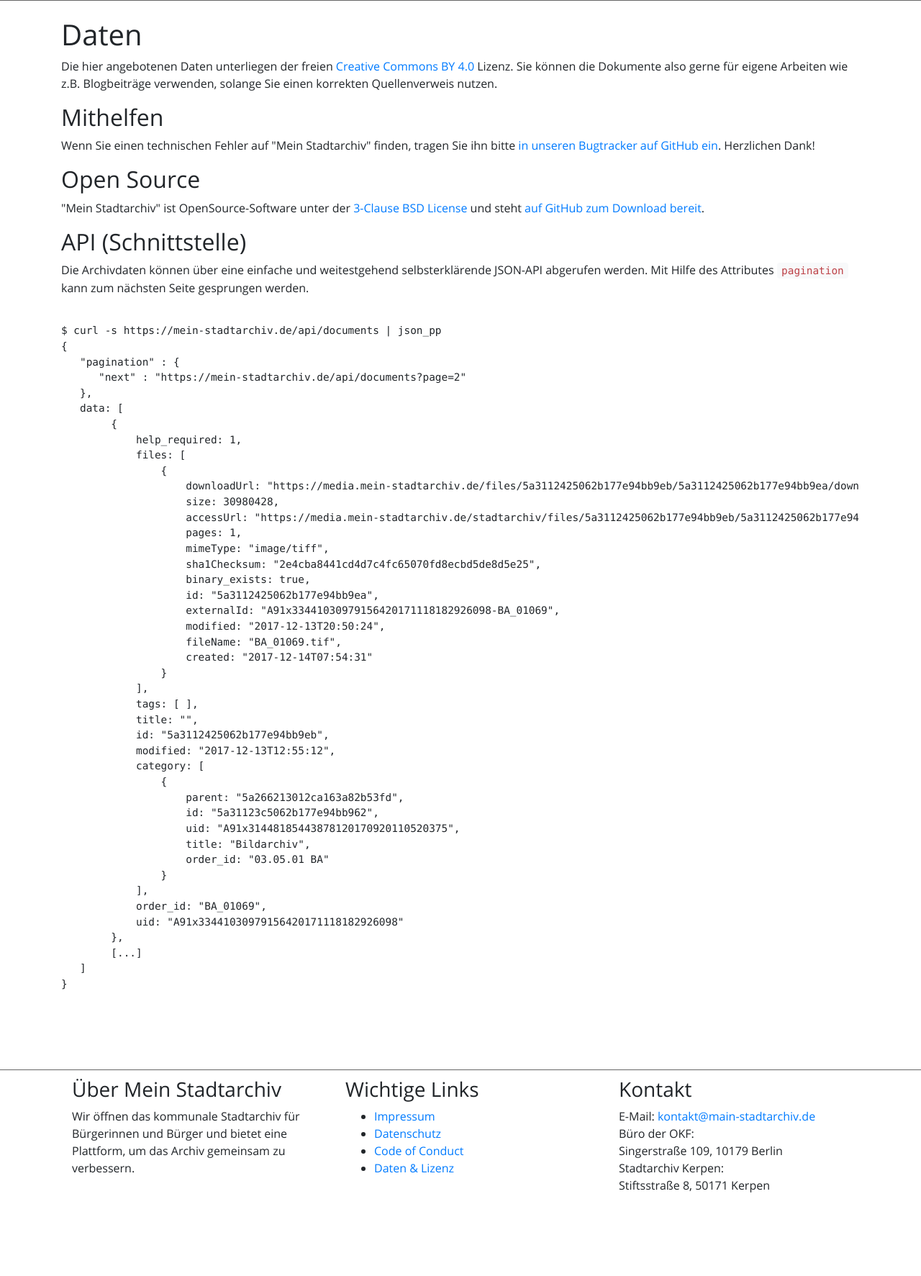
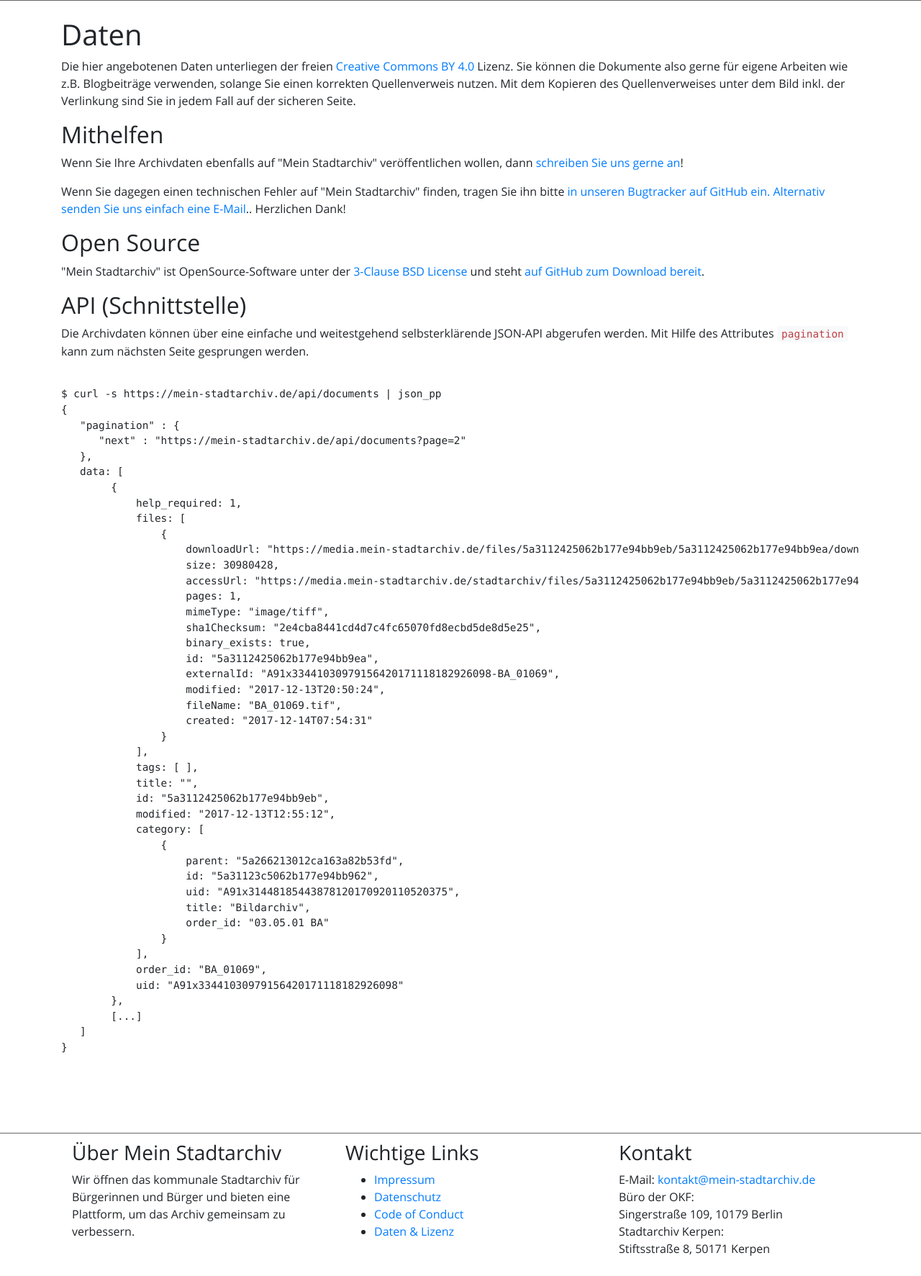
Before and after one commit to okfde/mein-stadtarchiv, a Python web app: template webapp/frontend/templates/daten.html in a window 1280 px wide. Shown: the part 56-1829 px from the top of the page at 72% size. Before the commit the page ends 1713 px from the top, so only its background shows below. Run offline with Jinja, Linux system fonts and the light colour scheme; the template is opened without the code that fills it, so the values that code supplies are empty; some libraries are stand-ins or nearby versions.

Commit message:
Diverse Text-Verbesserungen

```diff
--- a/assets/js/webapp.js
+++ b/assets/js/webapp.js
@@ -434,7 +434,7 @@
     if (document.title)
         html += '<h2><a href="/document/' + document.id + '">' + document.title.replace('<', '&lt;').replace('>', '&gt;') + '</a></h2>';
     else
-        html += '<h2><a href="/document/' + document.id + '">Namenloses Dokument</a></h2>';
+        html += '<h2><a href="/document/' + document.id + '">Unbekannte Darstellung</a></h2>';
 
     meta = [];
     if (document.date) {
@@ -466,7 +466,7 @@
     html += '</div>';
     if (document.files) {
         if (document.files.length) {
-            html += '<div class="search-item-image"><img src="' + stadtarchiv_config.media_url + '/thumbnails/' + document.id + '/' + document.files[0].id + '/150/1.jpg"></div>';
+            html += '<div class="search-item-image"><a href="/document/' + document.id + '"><img src="' + stadtarchiv_config.media_url + '/thumbnails/' + document.id + '/' + document.files[0].id + '/150/1.jpg"></a></div>';
         }
     }
     html += '</li>';
--- a/assets/sass/webapp.scss
+++ b/assets/sass/webapp.scss
@@ -398,36 +398,15 @@
   max-height: 330px;
 }
 
-/* slider based content *//*
-#title, #details {
+.orientation-right {
+  text-align: right;
+}
+
+.orientation-center {
   text-align: center;
 }
 
-#title {
-  padding-bottom: 20px;
+#ueber-uns-questionmark {
+  font-size: 8rem;
+  text-align: center;
 }
-
-#title h3 {
-  font-size: 1rem;
-}
-
-#slider-image {
-  width: 75%;
-  margin: 0 auto;
-}
-
-#slider-control-ui {
-  width: 100%;
-}
-
-.carousel-control-prev {
-  left: -15%;
-}
-
-.carousel-control-next {
-  right: -15%;
-}
-
-#details {
-  padding: 20px 0 20px 0;
-}*/
--- a/webapp/frontend/FrontendController.py
+++ b/webapp/frontend/FrontendController.py
@@ -67,6 +67,11 @@
     return render_template('impressum.html')
 
 
+@frontend.route('/code-of-conduct')
+def code_of_conduct():
+    return render_template('code-of-conduct.html')
+
+
 @frontend.route('/datenschutz')
 def datenschutz():
     return render_template('datenschutz.html')
--- a/webapp/frontend/templates/archive.html
+++ b/webapp/frontend/templates/archive.html
@@ -1,4 +1,7 @@
 {% extends "layout.html" %}
+
+{% block title %}Archive | {{ super() }}{% endblock %}
+{% block og_title %}Archive | {{ super() }}{% endblock %}
 
 {% block content %}
     <div class="row row-gap">
@@ -14,7 +17,7 @@
         </div>
         <div class="col-md-6">
             <p>Auf unserem neuen Portal „Mein Stadtarchiv“ finden Sie Informationen über die Unterlagen, die sich im Stadtarchiv Kerpen befinden. Sie können sich mit einem einfachen Klick durch unsere verschiedenen Bestände bewegen und sehen, was es hier zu welchem Thema gibt. Die schon digitalisierten Unterlagen – Fotos,  Akten, Pläne – werden nicht nur angezeigt, sondern stehen auch zum Download bereit. Wenn Sie Ihr Wissen über Fotos mit uns teilen wollen, freuen wir uns sehr!</p>
-            <p>Wenn Sie darüberhinaus Fragen haben, sind wir im Stadtarchiv im Haus für Kunst und Geschichte gern für Sie da! Die Benutzung des Stadtarchivs ist für alle interessierten Bürgerinnen und Bürger unentgeltlich möglich.</p>
+            <p>Wenn Sie darüberhinaus Fragen haben, sind wir im Stadtarchiv im Haus für Kunst und Geschichte gern für Sie da! Die <a href="https://www.stadt-kerpen.de/benutzungsordnung_archiv">Benutzung</a> des Stadtarchivs ist für alle interessierten Bürgerinnen und Bürger unentgeltlich möglich.</p>
             <p>
                 Adresse: Stiftsstraße 8, 50171 Kerpen<br>
                 Geöffnet: Di und Mi 09.00–12.00 Uhr, Do 14.00–18.00 Uhr sowie nach Vereinbarung<br>
--- a/webapp/frontend/templates/daten.html
+++ b/webapp/frontend/templates/daten.html
@@ -1,20 +1,23 @@
 {% extends "layout.html" %}
+
+{% block title %}Daten | {{ super() }}{% endblock %}
+{% block og_title %}Daten | {{ super() }}{% endblock %}
 
 {% block content %}
     <div class="row">
         <div class="col-md-12">
             <h1>Daten</h1>
-            <p>Die hier angebotenen Daten unterliegen der freien <a href="https://creativecommons.org/licenses/by/4.0/"
-                                                                    target="_blank">Creative Commons BY 4.0</a> Lizenz.
+            <p>Die hier angebotenen Daten unterliegen der freien <a href="https://creativecommons.org/licenses/by/4.0/" target="_blank">Creative Commons BY 4.0</a> Lizenz.
                 Sie können die Dokumente also gerne für eigene Arbeiten wie z.B. Blogbeiträge verwenden, solange Sie
-                einen korrekten Quellenverweis nutzen.</p>
+                einen korrekten Quellenverweis nutzen. Mit dem Kopieren des Quellenverweises unter dem Bild inkl. der Verlinkung sind Sie in jedem Fall auf der sicheren Seite.</p>
         </div>
     </div>
     <div class="row">
         <div class="col-md-12">
             <h2>Mithelfen</h2>
-            <p>Wenn Sie einen technischen Fehler auf "Mein Stadtarchiv" finden, tragen Sie ihn bitte <a
-                    href="https://github.com/okfde/mein-stadtarchiv/issues">in unseren Bugtracker auf GitHub ein</a>.
+            <p>Wenn Sie Ihre Archivdaten ebenfalls auf "Mein Stadtarchiv" veröffentlichen wollen, dann <a href="mailto:kontakt@mein-stadtarchiv.de">schreiben Sie uns gerne an</a>!</p>
+            <p>Wenn Sie dagegen einen technischen Fehler auf "Mein Stadtarchiv" finden, tragen Sie ihn bitte <a
+                    href="https://github.com/okfde/mein-stadtarchiv/issues">in unseren Bugtracker auf GitHub ein. Alternativ senden Sie uns <a href="mailto:kontakt@mein-stadtarchiv.de">einfach eine E-Mail</a>.</a>.
                 Herzlichen Dank!</p>
         </div>
     </div>
--- a/webapp/frontend/templates/datenschutz.html
+++ b/webapp/frontend/templates/datenschutz.html
@@ -1,4 +1,7 @@
 {% extends "layout.html" %}
+
+{% block title %}Datenschutz | {{ super() }}{% endblock %}
+{% block og_title %}Datenschutz | {{ super() }}{% endblock %}
 
 {% block content %}
     <div class="row">
--- a/webapp/frontend/templates/impressum.html
+++ b/webapp/frontend/templates/impressum.html
@@ -1,4 +1,7 @@
 {% extends "layout.html" %}
+
+{% block title %}Impressum | {{ super() }}{% endblock %}
+{% block og_title %}Impressum | {{ super() }}{% endblock %}
 
 {% block content %}
     <div class="row">
--- a/webapp/single_document/templates/single_document_image.html
+++ b/webapp/single_document/templates/single_document_image.html
@@ -29,6 +29,6 @@
                 {% endif %}
             </a>
         </p>
-        <p>Quelle &amp; Lizenz: <a href="https://www.stadt-kerpen.de/index.phtml?NavID=1708.39&La=1" target="_blank">Stadtarchiv Kerpen</a>, <a href="https://creativecommons.org/licenses/by/4.0/" target="_blank">Creative Commons BY 4.0</a></p>
+        <p>Quelle: <a href="https://www.stadt-kerpen.de/stadtarchiv" target="_blank">Stadtarchiv Kerpen</a> | Name: <a href="{{ config['PROJECT_URL'] }}/document/{{ document.id }}">{% if document.title %}{{ document.title }}{% else %}Unbekannte Darstellung{% endif %}</a> | Lizenz: <a href="https://creativecommons.org/licenses/by/4.0/" target="_blank">Creative Commons BY 4.0</a></p>
     </div>
 {% endif %}
--- a/webapp/templates/layout.html
+++ b/webapp/templates/layout.html
@@ -71,7 +71,7 @@
             <div class="row">
                 <div class="col-md-4">
                     <h3>Über Mein Stadtarchiv</h3>
-                    <p>Wir öffnen das kommunale Stadtarchiv für Bürgerinnen und Bürger und bietet eine Plattform, um das Archiv gemeinsam zu verbessern.</p>
+                    <p>Wir öffnen das kommunale Stadtarchiv für Bürgerinnen und Bürger und bieten eine Plattform, um das Archiv gemeinsam zu verbessern.</p>
                 </div>
                 <div class="col-md-4">
                     <h3>Wichtige Links</h3>
@@ -85,7 +85,7 @@
                 <div class="col-md-4">
                     <h3>Kontakt</h3>
                     <p>
-                        E-Mail: <a href="mailto:kontakt@main-stadtarchiv.de">kontakt@main-stadtarchiv.de</a><br>
+                        E-Mail: <a href="mailto:kontakt@mein-stadtarchiv.de">kontakt@mein-stadtarchiv.de</a><br>
                         Büro der OKF:<br>
                         Singerstraße 109, 10179 Berlin<br>
                         Stadtarchiv Kerpen:<br>
```
Also changed, not shown: webapp/frontend/templates/code-of-conduct.html (added, +12 -0 lines), webapp/frontend/templates/index.html (+8 -2 lines), webapp/frontend/templates/ueber-uns.html (+17 -5 lines), webapp/recherche/templates/recherche.html (+6 -6 lines), webapp/single_document/templates/single_document.html (+4 -4 lines), static/css/webapp.min.css, static/images/logos/kerpen.jpg (added).
